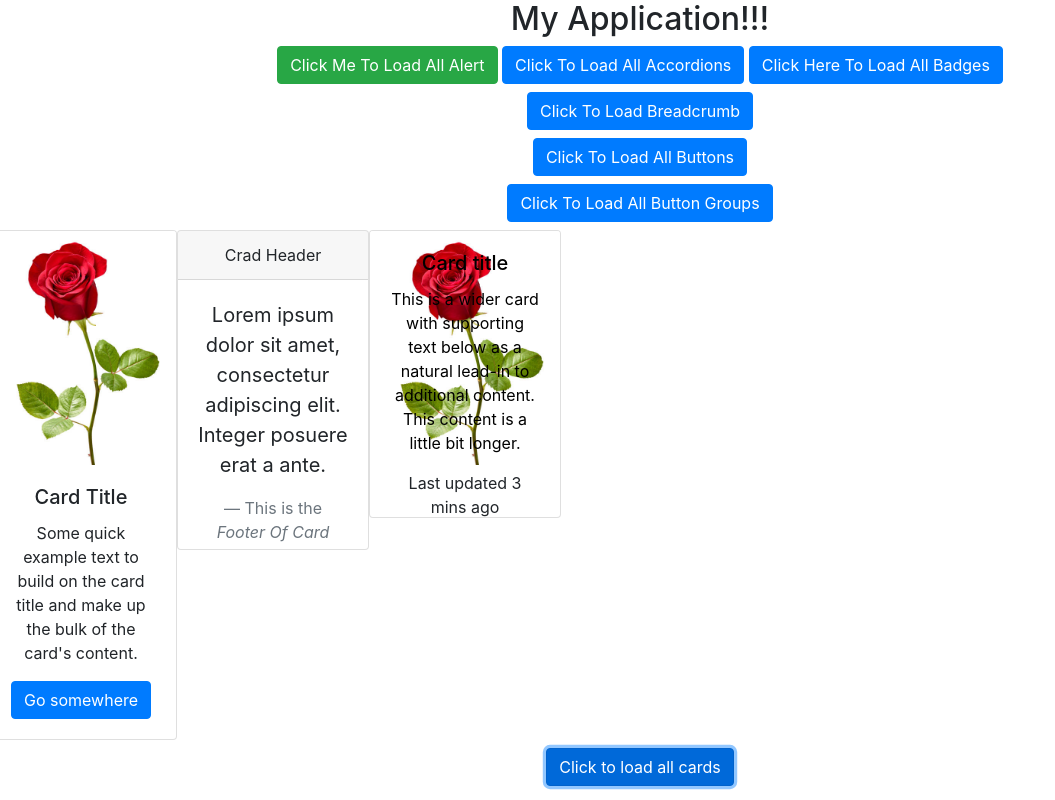
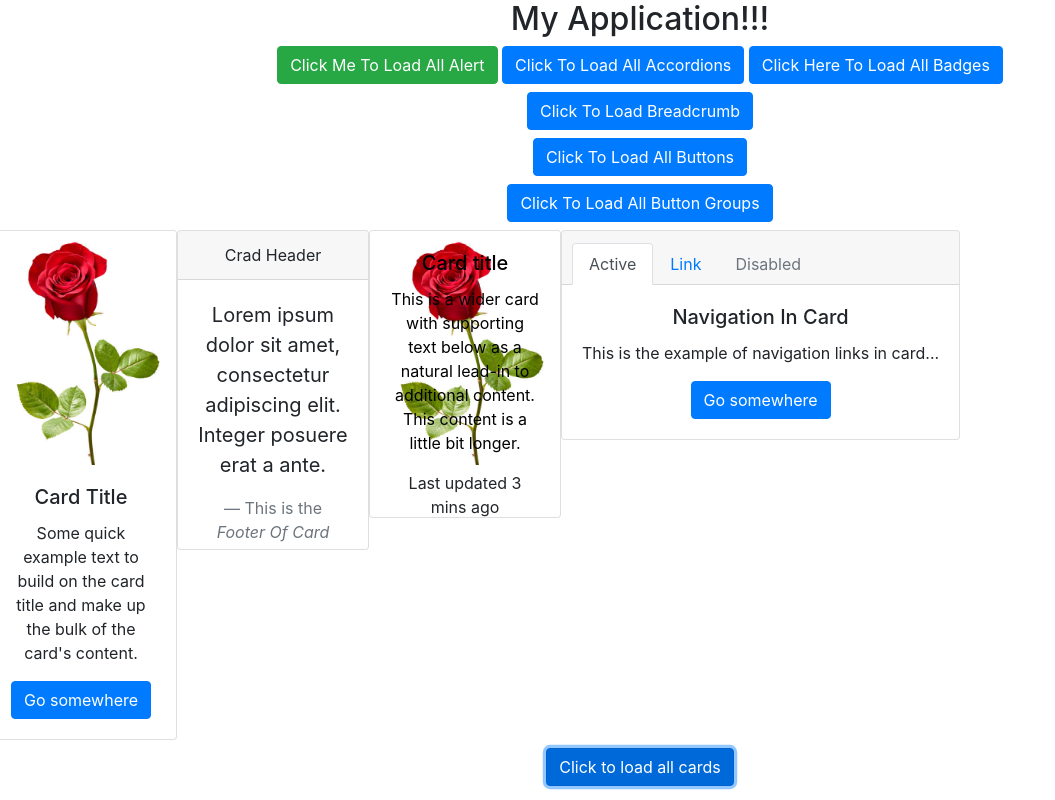
Before and after one commit to Khwajapasha/Boosrtrap-Practice, a React (Create React App) app: page / in a window 1280 px wide. Both pictures are taken after a click on the button "Click to load all cards". Shown: the whole page, without its empty margins (0-1055 px from the left). Built offline with nearby package versions, Linux system fonts and the light colour scheme.

Commit message:
Implemented navigation links in card

```diff
--- a/src/Component/MainBodySection/Cards/AllCards.jsx
+++ b/src/Component/MainBodySection/Cards/AllCards.jsx
@@ -3,6 +3,7 @@ import { Button, Row } from "react-bootstrap";
 import { CardBasicExample } from "./CardBasicExample";
 import { CardHeaderAndFooter } from "./CardHeaderAndFooter";
 import { CardImageOverlay } from "./CardImageOverlay";
+import {CardNavigation} from "./CardNavigation";
 export const AllCards = () => {
   const [show, setShow] = useState(false);
   return (
@@ -13,6 +14,7 @@ export const AllCards = () => {
             <CardBasicExample />
             <CardHeaderAndFooter />
             <CardImageOverlay />
+            <CardNavigation />
           </Row>
         </div>
       )}
--- /dev/null
+++ b/src/Component/MainBodySection/Cards/CardNavigation.jsx
@@ -0,0 +1,34 @@
+import React from 'react';
+import {Card,Nav,Button} from "react-bootstrap"
+export const CardNavigation = () => {
+    return (
+      <div className="mt-2">
+        <Card>
+          <Card.Header>
+            <Nav variant="tabs" defaultActiveKey="#first">
+              <Nav.Item>
+                <Nav.Link href="#first">Active</Nav.Link>
+              </Nav.Item>
+              <Nav.Item>
+                <Nav.Link href="#link">Link</Nav.Link>
+              </Nav.Item>
+              <Nav.Item>
+                <Nav.Link href="#disabled" disabled>
+                  Disabled
+                </Nav.Link>
+              </Nav.Item>
+            </Nav>
+          </Card.Header>
+          <Card.Body>
+            <Card.Title>Navigation In Card</Card.Title>
+            <Card.Text>
+             This is the example of navigation links in card...
+            </Card.Text>
+            <Button variant="primary">Go somewhere</Button>
+          </Card.Body>
+        </Card>
+      </div>
+    );
+};
+
+export default CardNavigation;
```
